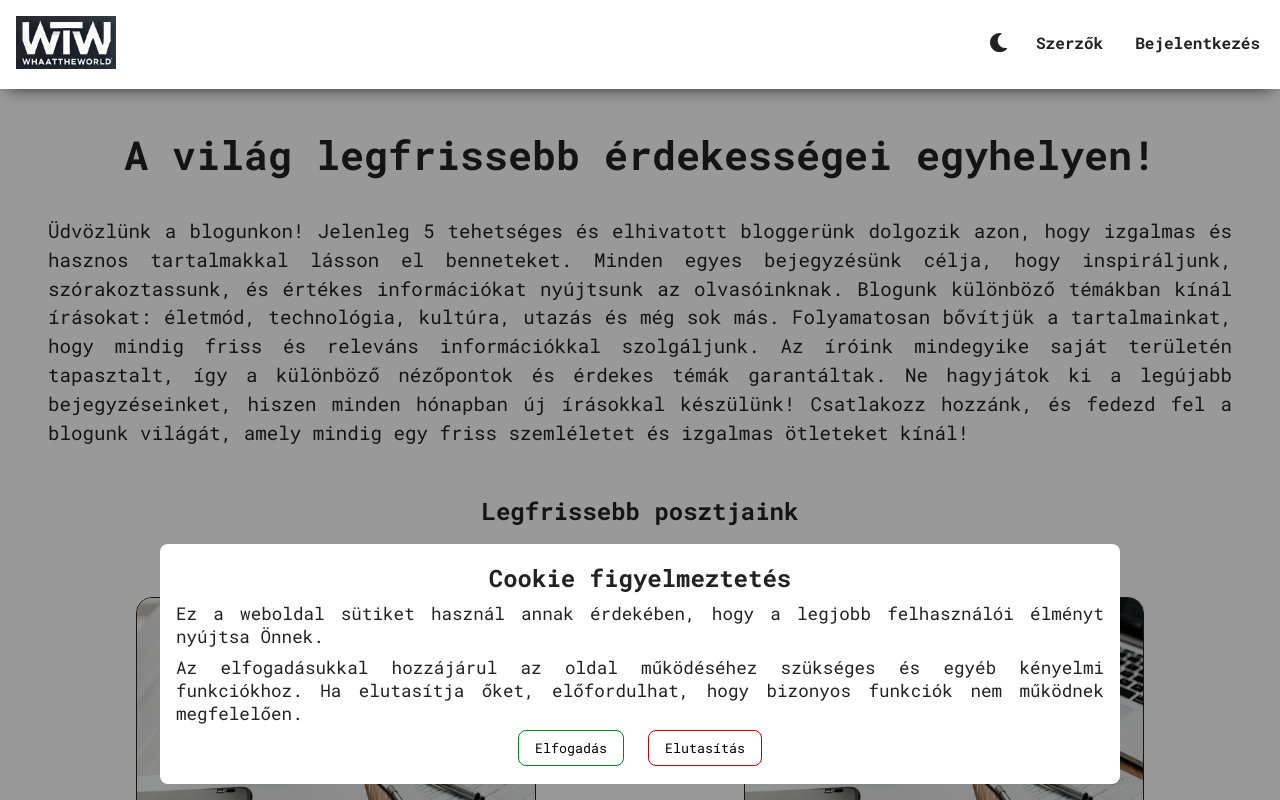
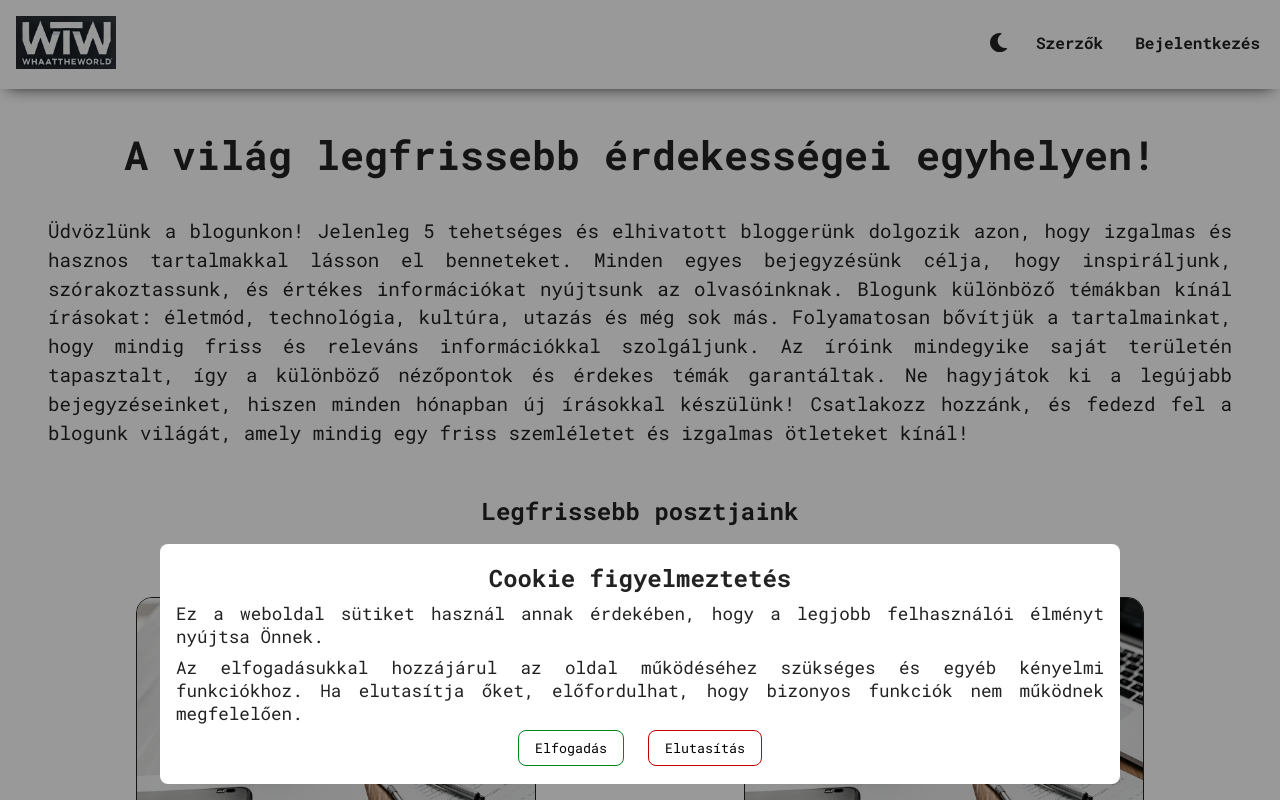
Before and after one commit to istvan911/react_vite_blog_proj, a React (Vite) app: page / in a window 1280 px wide. Shown: the top 800 px of the page. Built offline with nearby package versions, Linux system fonts and the light colour scheme.

Commit message:
2025_02_19_2

```diff
--- a/package.json
+++ b/package.json
@@ -7,7 +7,9 @@
     "dev": "vite",
     "build": "vite build",
     "lint": "eslint . --ext js,jsx --report-unused-disable-directives --max-warnings 0",
-    "preview": "vite preview"
+    "preview": "vite preview",
+    "predeploy": "npm run build",
+    "deploy": "gh-pages -d dist"
   },
   "dependencies": {
     "axios": "^1.7.7",
@@ -30,6 +32,7 @@
     "eslint-plugin-react": "^7.34.1",
     "eslint-plugin-react-hooks": "^4.6.0",
     "eslint-plugin-react-refresh": "^0.4.6",
+    "gh-pages": "^6.3.0",
     "vite": "^5.2.0"
   }
 }
--- a/src/App.css
+++ b/src/App.css
@@ -731,7 +731,7 @@ h1,h2,h3,p{
     width: 100%;
     height: 100%;
     background: rgba(0, 0, 0, 0.4);
-    z-index: 999; /* Magasabb, mint bármi más az oldalon */
+    z-index: 10999; /* Magasabb, mint bármi más az oldalon */
     pointer-events: all; /* Minden interakciót megakadályoz */
   }
 
@@ -749,10 +749,10 @@ h1,h2,h3,p{
     display: flex;
     justify-content: space-between;
     align-items: center;
-    z-index: 1000;
+    z-index: 11000;
   }
   .cookie-left{
-    padding-right: 1.25te;
+    padding-right: 1.25rem;
   }
 
 @media (max-width: 1500px) {
--- a/vite.config.js
+++ b/vite.config.js
@@ -4,6 +4,7 @@
 
     export default defineConfig({
         plugins: [react()],
+        base: '/',
         define: {
             global: 'window' // vagy 'this' is, ha szükséges
         },
```
Also changed, not shown: 1 other file (tests, documents, lock files or other folders).
